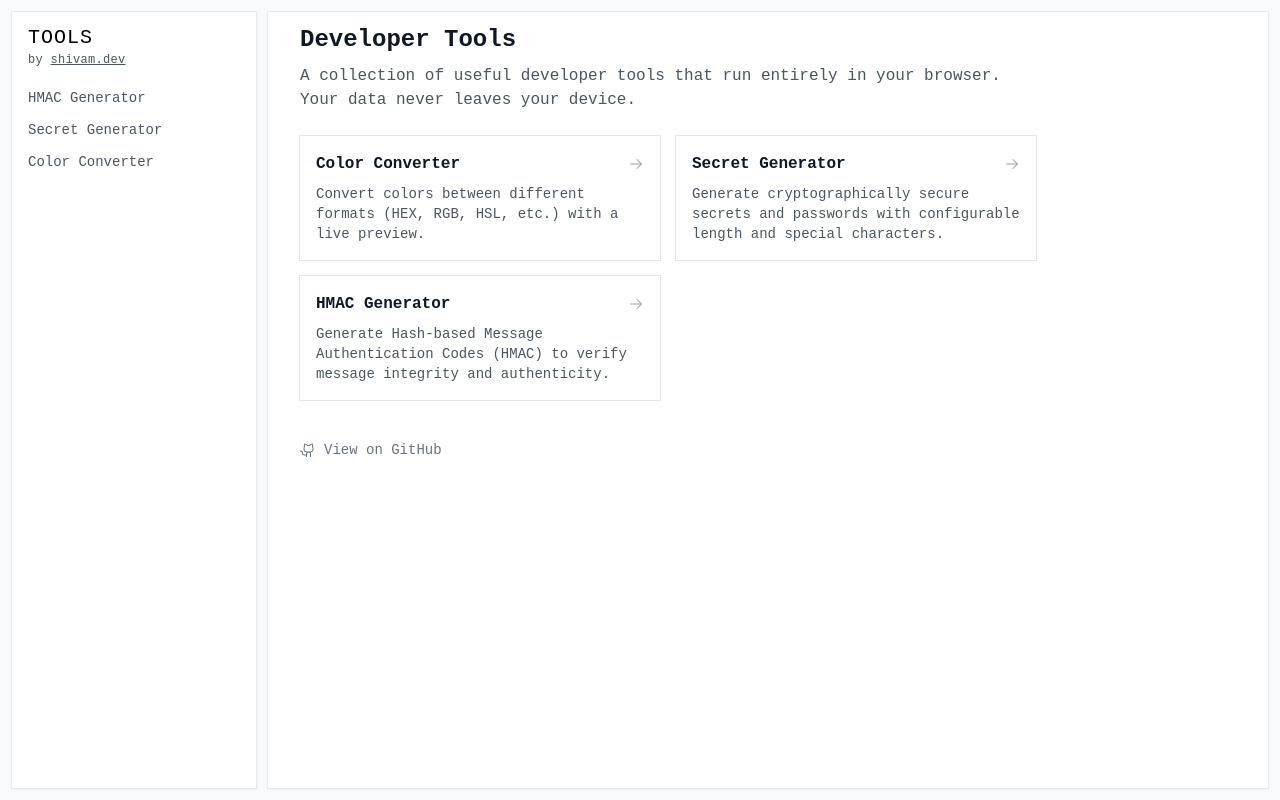
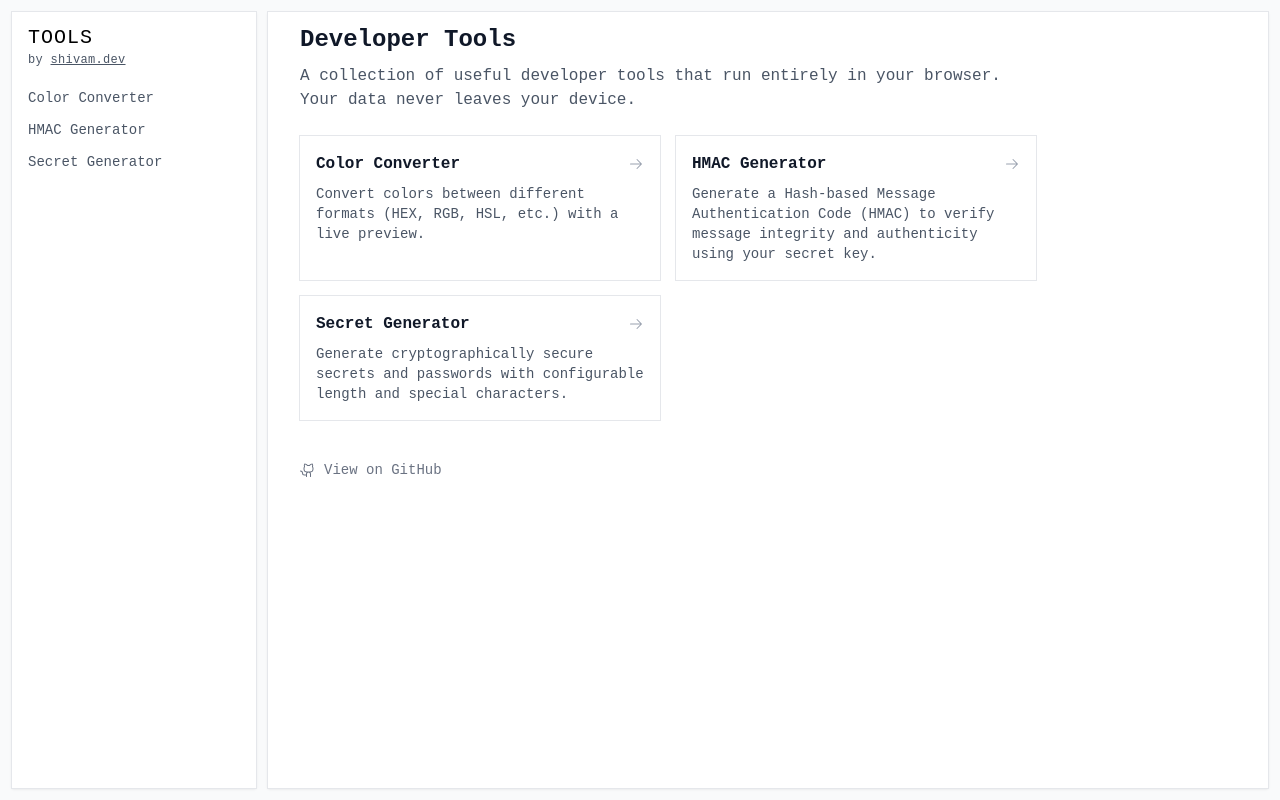
Before and after one commit to scmmishra/tools.shivam.dev, a Vue app: page / in a window 1280 px wide. Built offline with nearby package versions, Linux system fonts and the light colour scheme.

Commit message:
feat: use single source for tools list

```diff
--- a/src/components/Sidebar.vue
+++ b/src/components/Sidebar.vue
@@ -1,34 +1,27 @@
+<script setup lang="ts">
+import { tools } from "../tools";
+</script>
 <template>
   <aside class="sticky top-0 grid h-screen p-3 pr-0 basis-64">
     <div
       class="flex flex-col h-full bg-white outline outline-gray-200 shadow px-4 py-3"
     >
-      <span class="text-xl font-medium uppercase tracking-wider">Tools</span>
+      <RouterLink to="/" class="text-xl font-medium uppercase tracking-wider">
+        Tools
+      </RouterLink>
+
       <span class="text-xs tracking-wide text-gray-600 mb-4">
         by <a class="underline" href="https://shivam.dev">shivam.dev</a>
       </span>
 
       <nav class="space-y-1 -mx-2">
         <RouterLink
-          to="/hmac"
+          v-for="tool in tools"
+          :to="`/${tool.slug}`"
           class="block px-2 py-1 text-sm text-gray-600 hover:text-gray-900 hover:bg-gray-50"
           active-class="text-gray-900 bg-gray-50 outline outline-gray-100"
         >
-          HMAC Generator
-        </RouterLink>
-        <RouterLink
-          to="/secrets"
-          class="block px-2 py-1 text-sm text-gray-600 hover:text-gray-900 hover:bg-gray-50"
-          active-class="text-gray-900 bg-gray-50 outline outline-gray-100"
-        >
-          Secret Generator
-        </RouterLink>
-        <RouterLink
-          to="/color"
-          class="block px-2 py-1 text-sm text-gray-600 hover:text-gray-900 hover:bg-gray-50"
-          active-class="text-gray-900 bg-gray-50 outline outline-gray-100"
-        >
-          Color Converter
+          {{ tool.title }}
         </RouterLink>
       </nav>
     </div>
--- a/src/components/ToolLayout.vue
+++ b/src/components/ToolLayout.vue
@@ -1,9 +1,15 @@
 <script setup lang="ts">
+import { computed } from "vue";
+import { tools, Tools } from "../tools";
+
 const props = defineProps<{
-  title: string;
-  description?: string;
+  name: Tools;
   persistKeys?: string[];
 }>();
+
+const currentTool = computed(() =>
+  tools.find((tool) => tool.slug === props.name)
+);
 
 const clearCache = () => {
   if (!props.persistKeys?.length) return;
@@ -22,11 +28,14 @@ const clearCache = () => {
     <section class="space-y-6 flex-grow">
       <div>
         <h1 class="text-xl font-medium tracking-wider truncate">
-          {{ title }}
+          {{ currentTool?.title }}
         </h1>
         <div class="text-gray-600 max-w-xl mt-2">
-          <p v-if="description">{{ description }}</p>
-          <slot name="description"></slot>
+          <slot name="description">
+            <p v-if="currentTool?.description">
+              {{ currentTool?.description }}
+            </p>
+          </slot>
         </div>
       </div>
 
--- a/src/pages/color.vue
+++ b/src/pages/color.vue
@@ -1,5 +1,6 @@
 <script setup lang="ts">
 import { computed, ref } from "vue";
+import { Tools } from "../tools";
 import ToolLayout from "../components/ToolLayout.vue";
 import TextInput from "../components/form/TextInput.vue";
 import Result from "../components/Result.vue";
@@ -33,11 +34,7 @@ const convertedColors = computed(() => {
 </script>
 
 <template>
-  <ToolLayout
-    title="Color Converter"
-    description="Convert colors between different formats."
-    :persist-keys="['color-input']"
-  >
+  <ToolLayout :name="Tools.Color" :persist-keys="['color-input']">
     <div class="space-y-6">
       <!-- Input Section -->
       <div>
--- a/src/pages/hmac.vue
+++ b/src/pages/hmac.vue
@@ -1,6 +1,8 @@
 <script setup lang="ts">
 import { ref } from "vue";
 import { useDebounceFn } from "@vueuse/core";
+
+import { Tools } from "../tools";
 import ToolLayout from "../components/ToolLayout.vue";
 import TextInput from "../components/form/TextInput.vue";
 import TextArea from "../components/form/TextArea.vue";
@@ -76,8 +78,7 @@ const updateAlgorithm = (newValue: string) => {
 
 <template>
   <ToolLayout
-    title="HMAC Generator"
-    description="Generate a Hash-based Message Authentication Code (HMAC) to verify message integrity and authenticity using your secret key."
+    :name="Tools.Hmac"
     :persist-keys="['hmac-secret-key', 'hmac-message', 'hmac-algorithm']"
   >
     <TextInput
--- a/src/pages/index.vue
+++ b/src/pages/index.vue
@@ -2,6 +2,8 @@
 import { RouterLink } from "vue-router";
 import IconArrowRight from "~icons/ph/arrow-right";
 import IconGithubLogo from "~icons/ph/github-logo";
+
+import { tools } from "../tools";
 </script>
 
 <template>
@@ -17,50 +19,18 @@ import IconGithubLogo from "~icons/ph/github-logo";
 
       <div class="grid md:grid-cols-2 gap-4">
         <RouterLink
-          to="/color"
+          v-for="tool in tools"
+          :to="`/${tool.slug}`"
           class="group block space-y-2 p-4 bg-white outline outline-gray-200 hover:outline-gray-300 hover:bg-gray-50"
         >
           <div class="flex items-center justify-between">
-            <h2 class="font-semibold text-gray-900">Color Converter</h2>
+            <h2 class="font-semibold text-gray-900">{{ tool.title }}</h2>
             <IconArrowRight
               class="size-4 text-gray-400 group-hover:text-gray-600 transition-colors"
             />
           </div>
           <p class="text-sm text-gray-600">
-            Convert colors between different formats (HEX, RGB, HSL, etc.) with
-            a live preview.
-          </p>
-        </RouterLink>
-
-        <RouterLink
-          to="/secrets"
-          class="group block space-y-2 p-4 bg-white outline outline-gray-200 hover:outline-gray-300 hover:bg-gray-50"
-        >
-          <div class="flex items-center justify-between">
-            <h2 class="font-semibold text-gray-900">Secret Generator</h2>
-            <IconArrowRight
-              class="size-4 text-gray-400 group-hover:text-gray-600 transition-colors"
-            />
-          </div>
-          <p class="text-sm text-gray-600">
-            Generate cryptographically secure secrets and passwords with
-            configurable length and special characters.
-          </p>
-        </RouterLink>
-
-        <RouterLink
-          to="/hmac"
-          class="group block space-y-2 p-4 bg-white outline outline-gray-200 hover:outline-gray-300 hover:bg-gray-50"
-        >
-          <div class="flex items-center justify-between">
-            <h2 class="font-semibold text-gray-900">HMAC Generator</h2>
-            <IconArrowRight
-              class="size-4 text-gray-400 group-hover:text-gray-600 transition-colors"
-            />
-          </div>
-          <p class="text-sm text-gray-600">
-            Generate Hash-based Message Authentication Codes (HMAC) to verify
-            message integrity and authenticity.
+            {{ tool.description }}
           </p>
         </RouterLink>
       </div>
--- a/src/pages/secrets.vue
+++ b/src/pages/secrets.vue
@@ -1,5 +1,6 @@
 <script setup lang="ts">
 import { ref, watch } from "vue";
+import { Tools } from "../tools";
 import Shifty from "@deepsource/shifty";
 import ToolLayout from "../components/ToolLayout.vue";
 import NumberInput from "../components/form/NumberInput.vue";
@@ -30,8 +31,7 @@ generateSecret();
 
 <template>
   <ToolLayout
-    title="Secret Generator"
-    description="Generate cryptographically secure secrets and passwords for your applications."
+    :name="Tools.Secrets"
     :persist-keys="['secrets-length', 'secrets-harden']"
   >
     <div class="space-y-6">
--- a/src/router.ts
+++ b/src/router.ts
@@ -1,17 +1,16 @@
 import { createRouter, createWebHistory } from "vue-router";
-import Hmac from "./pages/hmac.vue";
-import Secrets from "./pages/secrets.vue";
-import Color from "./pages/color.vue";
 import Index from "./pages/index.vue";
+
+import { tools } from "./tools";
+
+const toolPages = tools.map((tool) => ({
+  path: `/${tool.slug}`,
+  component: tool.component,
+}));
 
 const router = createRouter({
   history: createWebHistory(),
-  routes: [
-    { path: "/", component: Index },
-    { path: "/hmac", component: Hmac },
-    { path: "/Color", component: Color },
-    { path: "/secrets", component: Secrets },
-  ],
+  routes: [{ path: "/", component: Index }, ...toolPages],
 });
 
 export default router;
--- /dev/null
+++ b/src/tools.ts
@@ -0,0 +1,33 @@
+import Secrets from "./pages/secrets.vue";
+import Color from "./pages/color.vue";
+import Hmac from "./pages/hmac.vue";
+
+export enum Tools {
+  Color = "color",
+  Hmac = "hmac",
+  Secrets = "secrets",
+}
+
+export const tools = [
+  {
+    slug: Tools.Color,
+    title: "Color Converter",
+    component: Color,
+    description:
+      "Convert colors between different formats (HEX, RGB, HSL, etc.) with a live preview.",
+  },
+  {
+    slug: Tools.Hmac,
+    title: "HMAC Generator",
+    component: Hmac,
+    description:
+      "Generate a Hash-based Message Authentication Code (HMAC) to verify message integrity and authenticity using your secret key.",
+  },
+  {
+    slug: Tools.Secrets,
+    title: "Secret Generator",
+    component: Secrets,
+    description:
+      "Generate cryptographically secure secrets and passwords with configurable length and special characters.",
+  },
+];
```
